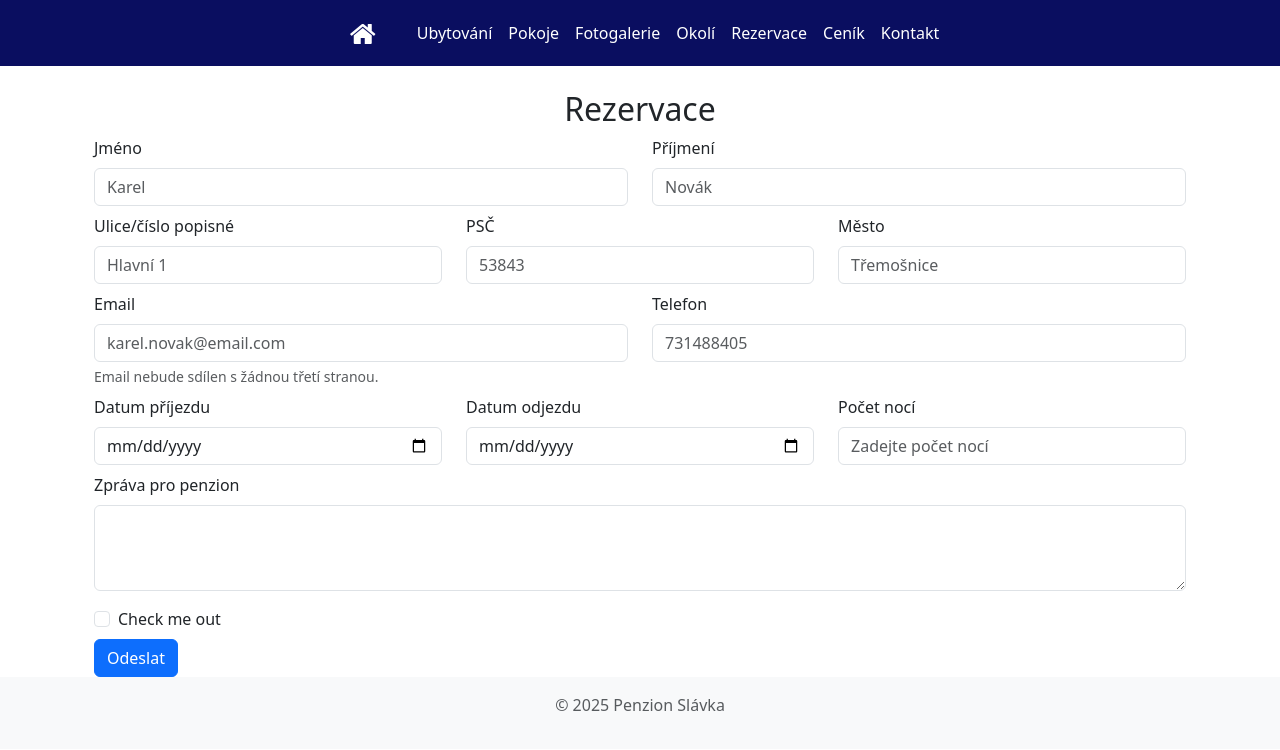
After one commit to Fingyy/penzion_slavka, a Django app: page /rezervace in a window 1280 px wide. The commit adds this page. Shown: the top 750 px of the page. Run offline with Django 5.2, Linux system fonts and the light colour scheme.

Commit message:
feat: reservation system in progress

```diff
--- a/penzion/templates/navbar.html
+++ b/penzion/templates/navbar.html
@@ -66,7 +66,7 @@
                     </li>
 
                     <li class="nav-item">
-                        <a class="nav-link active" aria-current="page" href="#">Rezervace</a>
+                        <a class="nav-link active" aria-current="page" href="{% url 'rezervace' %}">Rezervace</a>
                     </li>
 
                     <li class="nav-item">
--- /dev/null
+++ b/penzion/templates/rezervace.html
@@ -0,0 +1,84 @@
+{% extends 'base.html' %}
+{% load static %}
+
+{% block title %}Rezervace{% endblock %}7
+{% block content %}
+    <div class="container text-left">
+        <h2 class="text-center">Rezervace</h2>
+        <form>
+            <div class="row">
+                <div class="col mb-2">
+                    <label for="InputFirstName" class="form-label">Jméno</label>
+                    <input type="text" class="form-control" id="InputFirstName" placeholder="Karel" required>
+                </div>
+
+                <div class="col mb-2">
+                    <label for="InputLastName" class="form-label">Příjmení</label>
+                    <input type="text" class="form-control" id="InputLastName" placeholder="Novák" required>
+                </div>
+            </div>
+
+            <div class="row">
+                <div class="col mb-2">
+                    <label for="InputAddress" class="form-label">Ulice/číslo popisné</label>
+                    <input type="text" class="form-control" id="InputAddress" placeholder="Hlavní 1" required>
+                </div>
+                <div class="col mb-2">
+                    <label for="InputPostalCode" class="form-label">PSČ</label>
+                    <input type="number" class="form-control" id="InputPostalCode" placeholder="53843" required>
+                </div>
+                <div class="col mb-2">
+                    <label for="InputCity" class="form-label">Město</label>
+                    <input type="text" class="form-control" id="InputCity" placeholder="Třemošnice" required>
+                </div>
+            </div>
+
+            <div class="row">
+                <div class="col mb-2">
+                    <label for="InputEmail" class="form-label">Email</label>
+                    <input type="email" class="form-control" id="InputEmail" aria-describedby="emailHelp" required
+                           placeholder="karel.novak@email.com">
+                    <div id="emailHelp" class="form-text">Email nebude sdílen s žádnou třetí stranou.</div>
+                </div>
+                <div class="col mb-2">
+                    <label for="InputPhone" class="form-label">Telefon</label>
+                    <input type="tel" class="form-control" id="InputPhone" name="phone" pattern="[0-9]{9}$"
+                           maxlength="9"
+                           inputmode="numeric" required placeholder="731488405">
+                    <div class="invalid-feedback">Zadajte telefonní číslo ve správném tvaru.</div>
+                </div>
+            </div>
+
+            <div class="row">
+                <div class="col mb-2">
+                    <label for="InputArriveDate" class="form-label">Datum příjezdu</label>
+                    <input type="date" class="form-control" id="InputArriveDate" required>
+                </div>
+                <div class="col mb-2">
+                    <label for="InputDepartureDate" class="form-label">Datum odjezdu</label>
+                    <input type="date" class="form-control" id="InputDepartureDate" required>
+                </div>
+                <div class="col mb-2">
+                    <label for="InputNoNights" class="form-label">Počet nocí</label>
+                    <input type="number" class="form-control" id="InputNoNights" name="nights" min="1" step="1" required
+                           placeholder="Zadejte počet nocí">
+                    <div class="invalid-feedback">
+                        Počet nocí musí být alespoň 1.
+                    </div>
+                </div>
+            </div>
+
+            <div class="mb-3">
+                <label for="exampleFormControlTextarea1" class="form-label">Zpráva pro penzion</label>
+                <textarea class="form-control" id="exampleFormControlTextarea1" rows="3"></textarea>
+            </div>
+
+            <div class="mb-2 form-check">
+                <input type="checkbox" class="form-check-input" id="exampleCheck1">
+                <label class="form-check-label" for="exampleCheck1">Check me out</label>
+            </div>
+            <button type="submit" class="btn btn-primary">Odeslat</button>
+        </form>
+    </div>
+
+{% endblock %}
--- a/penzion/views.py
+++ b/penzion/views.py
@@ -24,3 +24,7 @@ class PokojeView(TemplateView):
 
 class FotogalerieView(TemplateView):
     template_name = 'fotogalerie.html'
+
+
+class RezervaceView(TemplateView):
+    template_name = 'rezervace.html'
--- a/penzion_slavka/urls.py
+++ b/penzion_slavka/urls.py
@@ -19,7 +19,7 @@ from django.urls import path
 from django.conf import settings
 from django.conf.urls.static import static
 
-from penzion.views import HomeView, OkoliView, KontaktView, CenikView, PokojeView, FotogalerieView
+from penzion.views import HomeView, OkoliView, KontaktView, CenikView, PokojeView, FotogalerieView, RezervaceView
 
 urlpatterns = [
     path('admin/', admin.site.urls),
@@ -29,6 +29,7 @@ urlpatterns = [
     path('cenik', CenikView.as_view(), name='cenik'),
     path('pokoje', PokojeView.as_view(), name='pokoje'),
     path('fotogalerie', FotogalerieView.as_view(), name='fotogalerie'),
+    path('rezervace', RezervaceView.as_view(), name='rezervace'),
 ]
 
 if settings.DEBUG:
```
